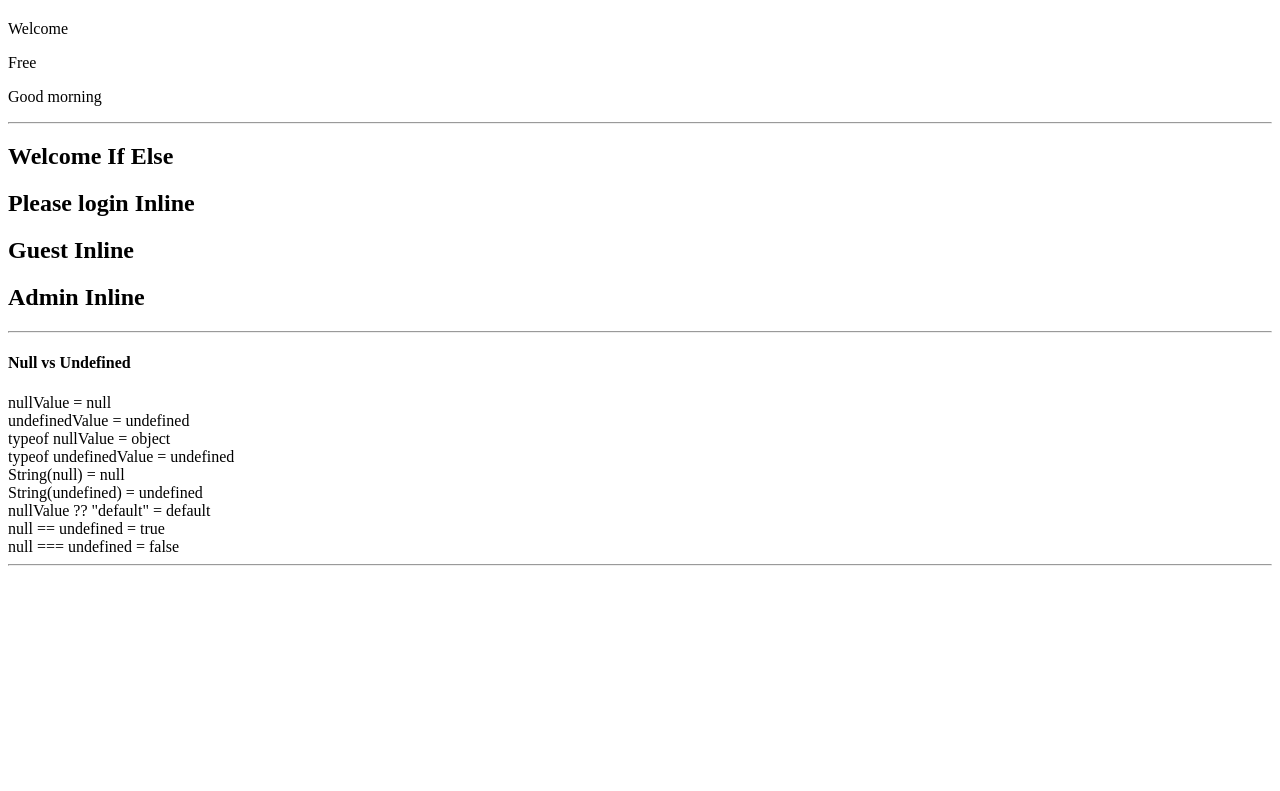
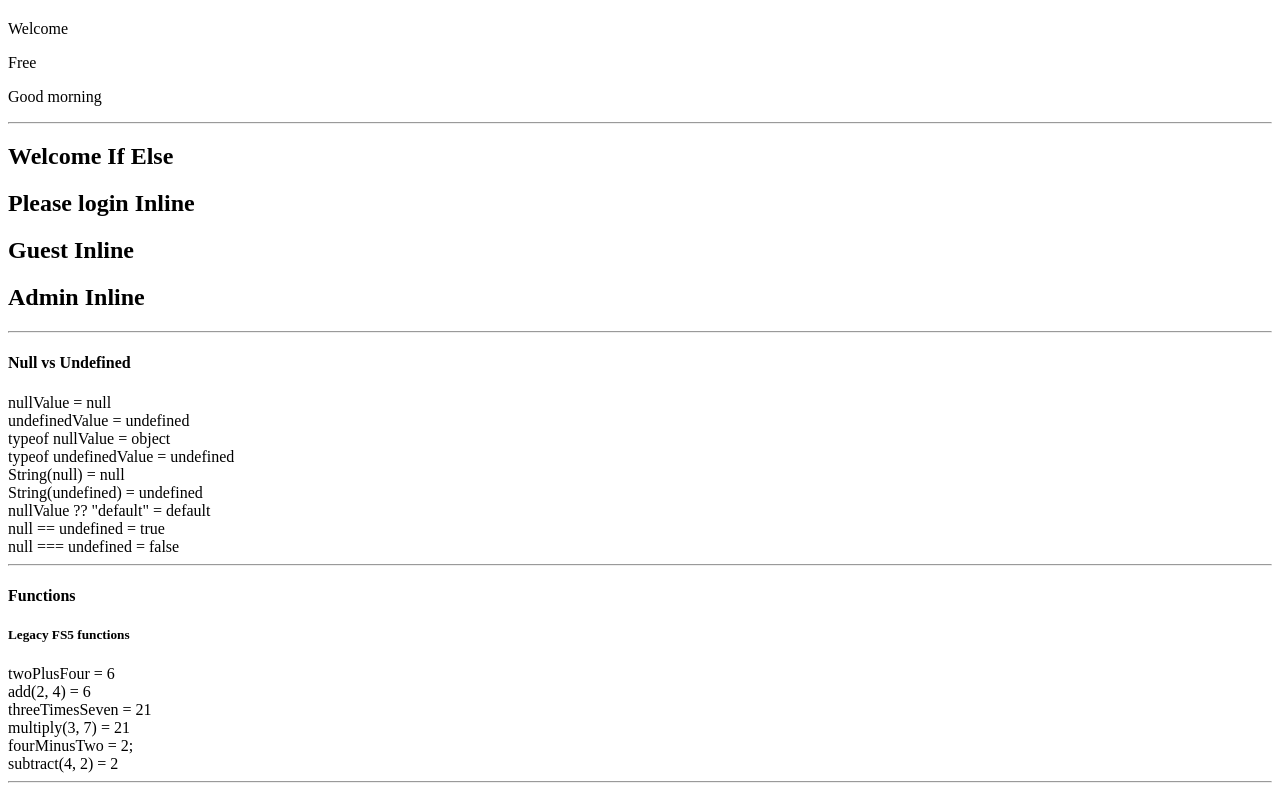
Before and after one commit to pricefy-dotcom/webdev-client, a Next.js app in the folder 2026/fall/webdev/webdev-client/: page /labs/lab3 in a window 1280 px wide. Shown: the part 1040-1831 px from the top of the page. Before the commit the page ends 1614 px from the top, so only its background shows below. Built offline with nearby package versions, Linux system fonts and the light colour scheme.

Commit message:
Lab 3.3 JavaScript Functions

```diff
--- /dev/null
+++ b/2026/fall/webdev/webdev-client/app/labs/lab3/LegacyFunctions.tsx
@@ -0,0 +1,37 @@
+function add(a: number, b: number) {
+    return a + b;
+}
+
+function subtract(a: number, b: number) {
+    return a - b;
+}
+
+function multiply(a: number, b: number) {
+    return a * b;
+}
+
+export default function LegacyFunctions() {
+    const twoPlusFour = add(2, 4);
+    const fourMinusTwo = subtract(4, 2);
+    console.log(twoPlusFour);
+    const threeTimesSeven = multiply(3, 7);
+    console.log(threeTimesSeven);
+    return (
+        <div id="wd-legacy-functions">
+            <h4>Functions</h4>
+            <h5>Legacy FS5 functions</h5>
+            twoPlusFour = {twoPlusFour}
+            <br />
+            add(2, 4) = {add(2, 4)}
+            <br />
+            threeTimesSeven = {threeTimesSeven}
+            <br />
+            multiply(3, 7) = {multiply(3, 7)}
+            <br />
+            fourMinusTwo = {fourMinusTwo};
+            <br />
+            subtract(4, 2) = {subtract(4, 2)}
+            <hr />
+        </div>
+    );
+}
--- a/2026/fall/webdev/webdev-client/app/labs/lab3/page.tsx
+++ b/2026/fall/webdev/webdev-client/app/labs/lab3/page.tsx
@@ -6,6 +6,7 @@ import TernaryOperator from "./TernaryOperator";
 import ConditionalOutputIfElse from "./ConditionalOutputIfElse";
 import ConditionalInline from "./ConditionalOutputInline";
 import NullUndefined from "./NullUndefined";
+import LegacyFunctions from "./LegacyFunctions";
 
 export default function Lab3() {
     return (
@@ -19,6 +20,7 @@ export default function Lab3() {
             <ConditionalOutputIfElse />
             <ConditionalInline />
             <NullUndefined />
+            <LegacyFunctions />
         </div>
     );
 }
```
